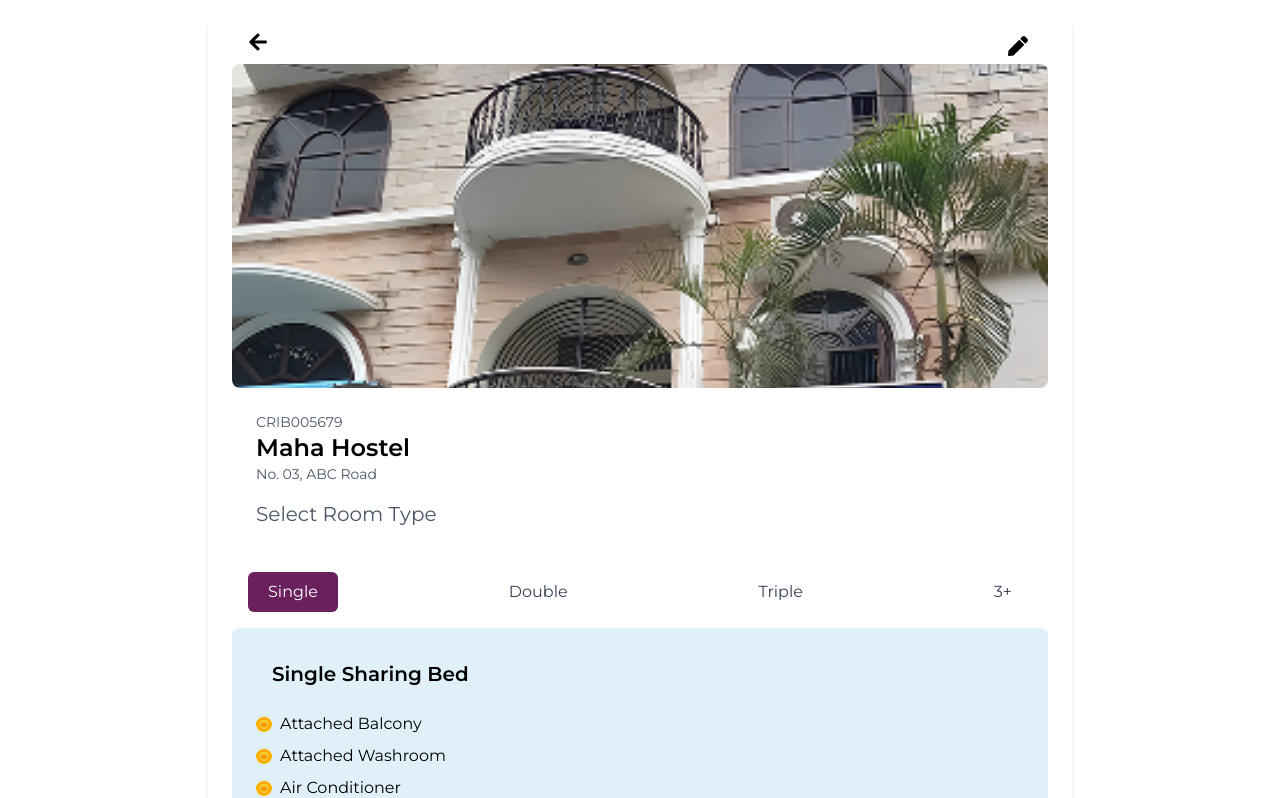
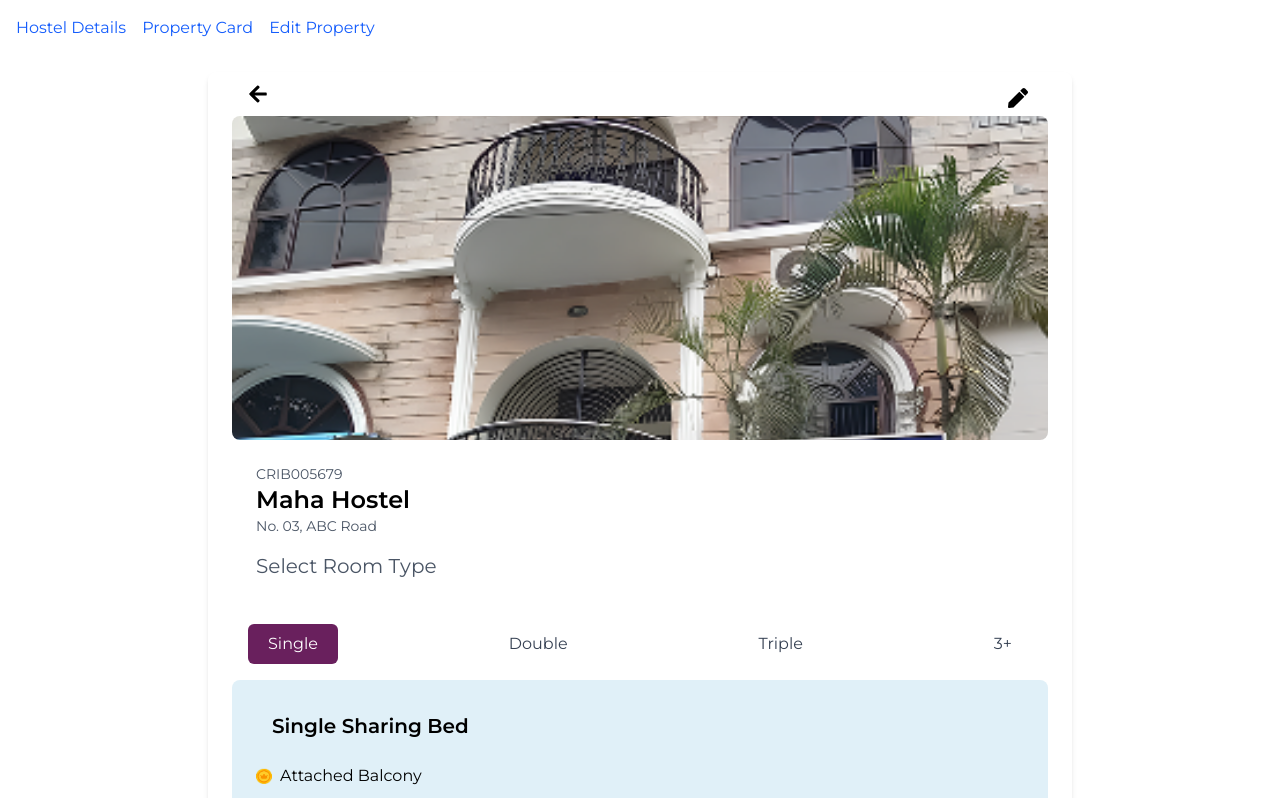
Before and after one commit to DeveloperDhanush-git/HostelManagementEl, a React (Create React App) app: page / in a window 1280 px wide. Shown: the top 798 px of the page. Built offline with nearby package versions, Linux system fonts and the light colour scheme.

Commit message:
Update navigate

```diff
--- a/package.json
+++ b/package.json
@@ -10,6 +10,7 @@
     "react": "^19.0.0",
     "react-dom": "^19.0.0",
     "react-icons": "^5.5.0",
+    "react-router-dom": "^7.2.0",
     "react-scripts": "5.0.1",
     "web-vitals": "^2.1.4"
   },
--- a/src/App.js
+++ b/src/App.js
@@ -1,22 +1,29 @@
 import './App.css';
 import React from 'react';
+import { BrowserRouter as Router, Routes, Route, Link } from 'react-router-dom';
 import HostelDetails from './Components/HostelDetails/HostelDetails';
-
 import EditPropertyDetails from './Components/EditPropertyDetails/EditPropertyDetails';
 import PropertyCard from './Components/PropertyCard/PropertyCard';
 
 function App() {
   return (
-    <div>
+    <Router>
+      <div className="p-4">
+        {/* Navigation Menu */}
+        <nav className="flex gap-4 mb-4">
+          <Link to="/" className="text-blue-600 hover:underline">Hostel Details</Link>
+          <Link to="/property-card" className="text-blue-600 hover:underline">Property Card</Link>
+          <Link to="/edit-property" className="text-blue-600 hover:underline">Edit Property</Link>
+        </nav>
 
-      <HostelDetails />
-      <PropertyCard />
-      <EditPropertyDetails />
-
-
-
-
-    </div>
+        {/* Routes */}
+        <Routes>
+          <Route path="/" element={<HostelDetails />} />
+          <Route path="/property-card" element={<PropertyCard />} />
+          <Route path="/edit-property" element={<EditPropertyDetails />} />
+        </Routes>
+      </div>
+    </Router>
   );
 }
 
--- a/src/Components/HostelDetails/ServicesFeaturesFurnishings.js
+++ b/src/Components/HostelDetails/ServicesFeaturesFurnishings.js
@@ -1,8 +1,14 @@
-// ServicesFeaturesFurnishings.js
 import React from 'react';
 import { IoIosAdd } from 'react-icons/io';
+import { useNavigate } from 'react-router-dom';
 
 const ServicesFeaturesFurnishings = ({ selectedRoom }) => {
+  const navigate = useNavigate(); // Initialize navigation
+
+  const handleAddClick = () => {
+    navigate('/property-card'); // Navigate to /property-card
+  };
+
   return (
     <div className="p-6">
       {[{ title: 'Services', items: selectedRoom.services },
@@ -17,7 +23,7 @@ const ServicesFeaturesFurnishings = ({ selectedRoom }) => {
               <img src="assest/pic.png" alt={`${title} Icon`} className="w-8 h-8 mr-4" />
               <div className="font-semibold text-lg">{title}</div>
             </div>
-            <button className="text-[#69205D] flex items-center">
+            <button className="text-[#69205D] flex items-center" onClick={handleAddClick}>
               <IoIosAdd className="text-2xl mr-1" />
               Add
             </button>
```
